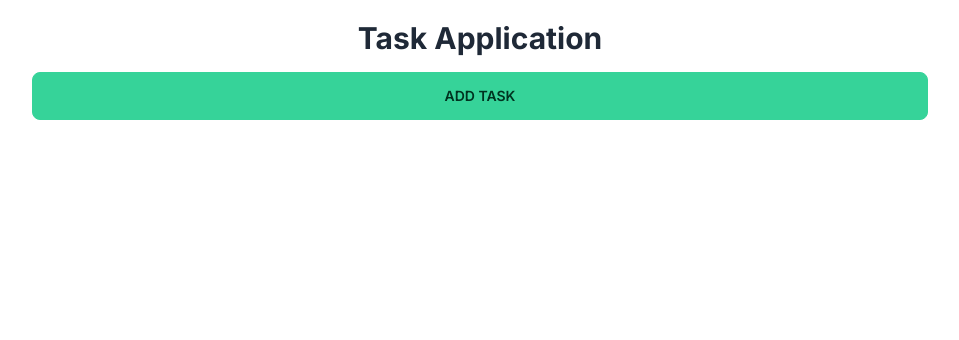
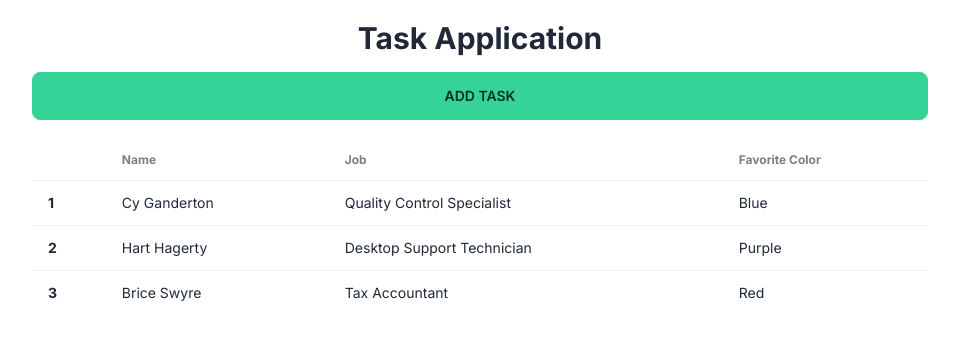
Before and after one commit to Syed-Anwarul-Haque-Piash/task-app-nextjs, a Next.js app: page / in a window 1280 px wide. Shown: the top 340 px of the page, without its empty margins (160-1119 px from the left). Built offline with nearby package versions, Linux system fonts and the light colour scheme.

Commit message:
add table in tasklist component

```diff
--- /dev/null
+++ b/app/components/TaskList.tsx
@@ -0,0 +1,44 @@
+
+
+const TaskList = () => {
+    return (
+        <div className="overflow-x-auto">
+  <table className="table">
+    {/* head */}
+    <thead>
+      <tr>
+        <th></th>
+        <th>Name</th>
+        <th>Job</th>
+        <th>Favorite Color</th>
+      </tr>
+    </thead>
+    <tbody>
+      {/* row 1 */}
+      <tr>
+        <th>1</th>
+        <td>Cy Ganderton</td>
+        <td>Quality Control Specialist</td>
+        <td>Blue</td>
+      </tr>
+      {/* row 2 */}
+      <tr>
+        <th>2</th>
+        <td>Hart Hagerty</td>
+        <td>Desktop Support Technician</td>
+        <td>Purple</td>
+      </tr>
+      {/* row 3 */}
+      <tr>
+        <th>3</th>
+        <td>Brice Swyre</td>
+        <td>Tax Accountant</td>
+        <td>Red</td>
+      </tr>
+    </tbody>
+  </table>
+</div>
+    );
+};
+
+export default TaskList;
--- a/app/page.tsx
+++ b/app/page.tsx
@@ -1,4 +1,5 @@
 import AddTask from "./components/AddTask";
+import TaskList from "./components/TaskList";
 
 
 export default function Home() {
@@ -8,6 +9,7 @@
         <h1 className="text-3xl font-bold">Task Application</h1>
         <AddTask></AddTask>
       </div>
+      <TaskList></TaskList>
     </main>
   )
 }
```
